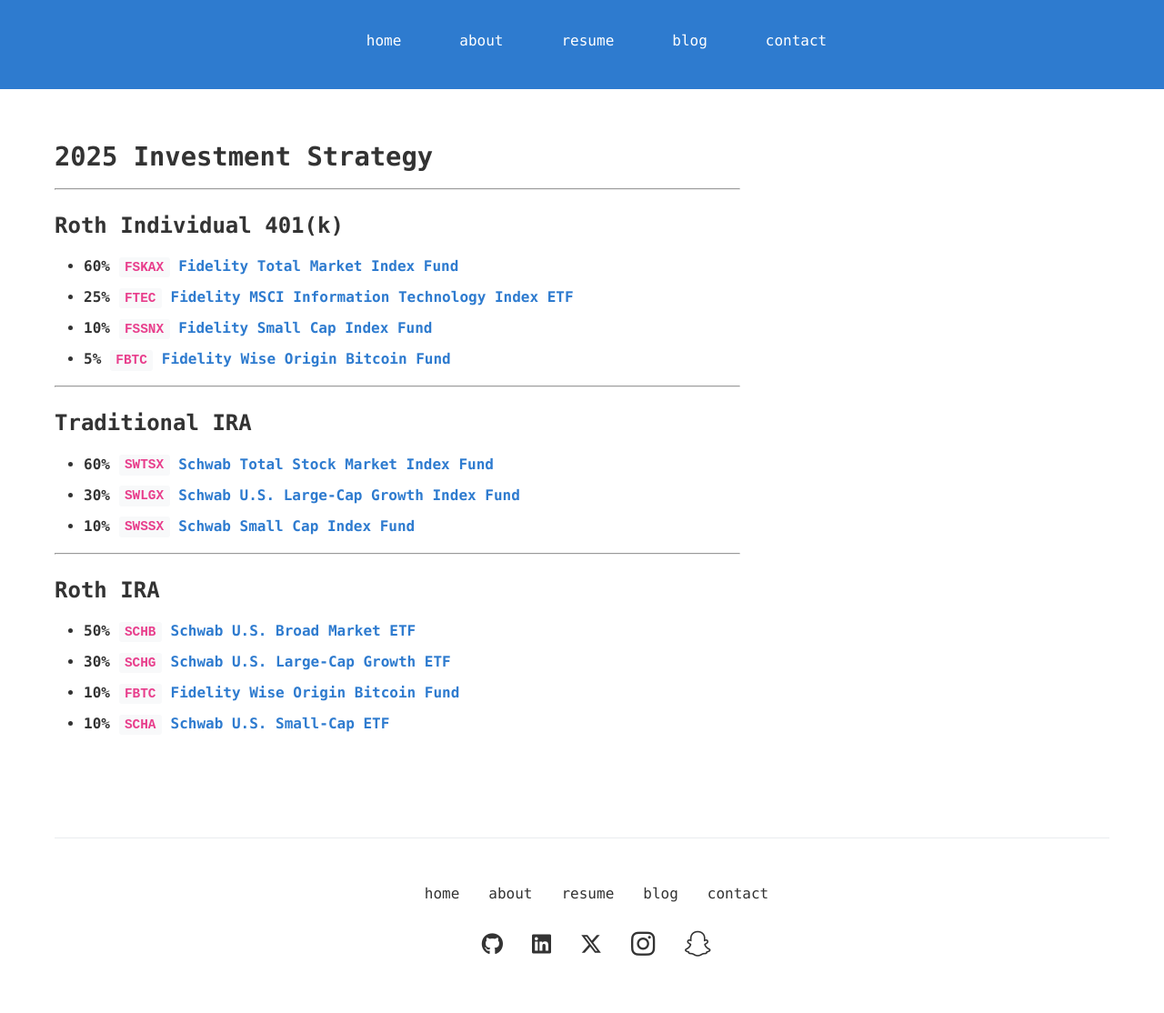
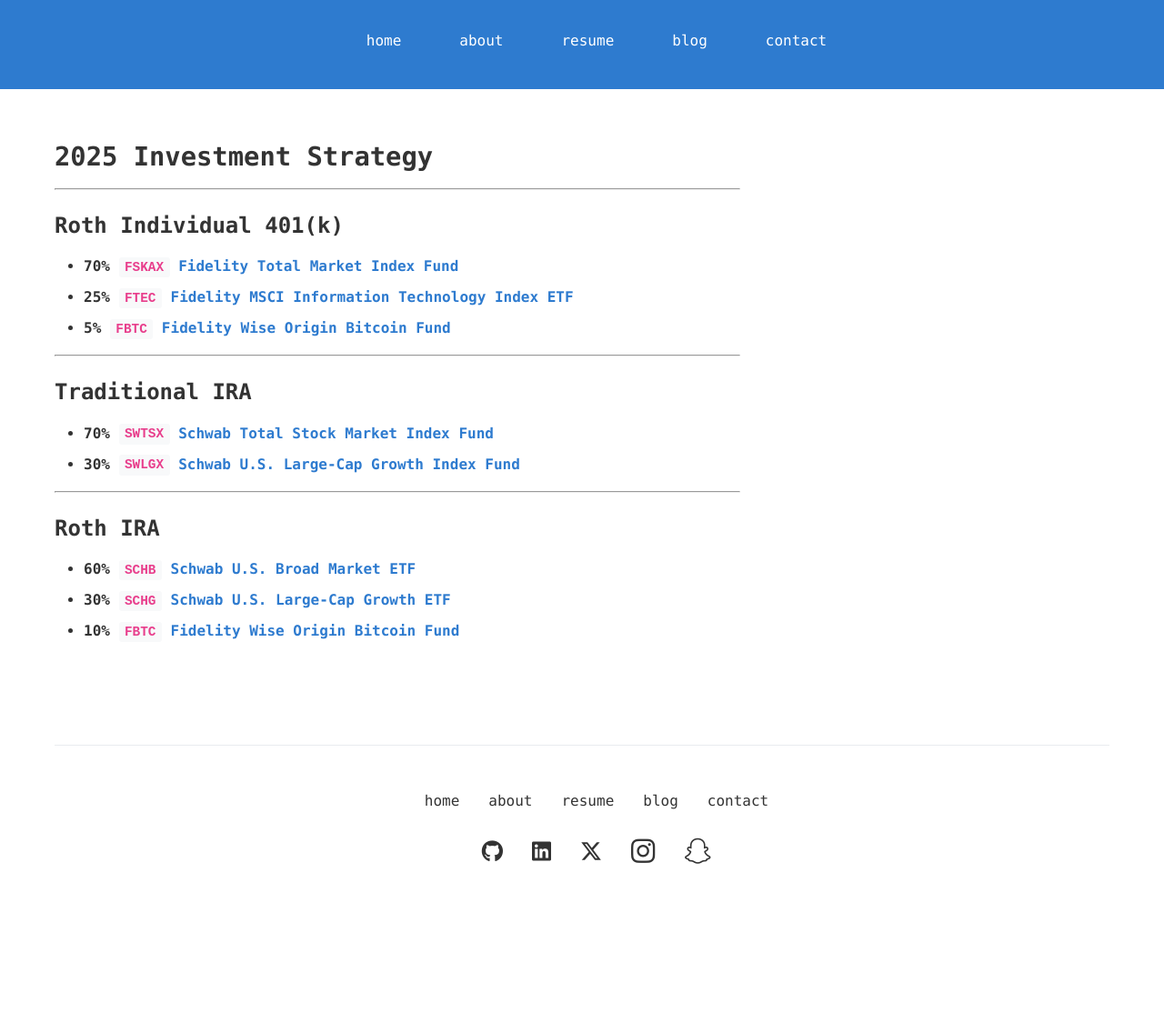
Before and after one commit to jmwoo/jmwoo.github.io, a Jekyll site: the page built from invest.md, in a window 1280 px wide. Shown: the whole page at 91% size. Built offline with Jekyll 4.4.1, drawn with Linux system fonts in a browser that asks for light colours; our own code applies the rules of GitHub Pages for plain Markdown files; after the commit the page ends 1012 px from its top, so only the background shows below that.

Commit message:
remove small cap

```diff
--- a/invest.md
+++ b/invest.md
@@ -3,22 +3,19 @@
 ---
 ## Roth Individual 401(k)
 
-- **60% [`FSKAX` Fidelity Total Market Index Fund](https://fundresearch.fidelity.com/mutual-funds/summary/315911693)**
+- **70% [`FSKAX` Fidelity Total Market Index Fund](https://fundresearch.fidelity.com/mutual-funds/summary/315911693)**
 - **25% [`FTEC` Fidelity MSCI Information Technology Index ETF](https://digital.fidelity.com/prgw/digital/research/quote/dashboard/summary?symbol=FTEC)**
-- **10% [`FSSNX` Fidelity Small Cap Index Fund](https://fundresearch.fidelity.com/mutual-funds/summary/316146182)**
 - **5% [`FBTC` Fidelity Wise Origin Bitcoin Fund](https://digital.fidelity.com/prgw/digital/research/quote/dashboard/summary?symbol=FBTC)**
 
 ---
 ## Traditional IRA
 
-- **60% [`SWTSX` Schwab Total Stock Market Index Fund](https://www.schwabassetmanagement.com/products/swtsx)**
+- **70% [`SWTSX` Schwab Total Stock Market Index Fund](https://www.schwabassetmanagement.com/products/swtsx)**
 - **30% [`SWLGX` Schwab U.S. Large-Cap Growth Index Fund](https://www.schwabassetmanagement.com/products/swlgx)**
-- **10% [`SWSSX` Schwab Small Cap Index Fund](https://www.schwabassetmanagement.com/products/swssx)**
 
 ---
 ## Roth IRA
 
-- **50% [`SCHB` Schwab U.S. Broad Market ETF](https://www.schwabassetmanagement.com/products/schb)**
+- **60% [`SCHB` Schwab U.S. Broad Market ETF](https://www.schwabassetmanagement.com/products/schb)**
 - **30% [`SCHG` Schwab U.S. Large-Cap Growth ETF](https://www.schwabassetmanagement.com/products/schg)**
 - **10% [`FBTC` Fidelity Wise Origin Bitcoin Fund](https://digital.fidelity.com/prgw/digital/research/quote/dashboard/summary?symbol=FBTC)**
-- **10% [`SCHA` Schwab U.S. Small-Cap ETF](https://www.schwabassetmanagement.com/products/scha)**
```
